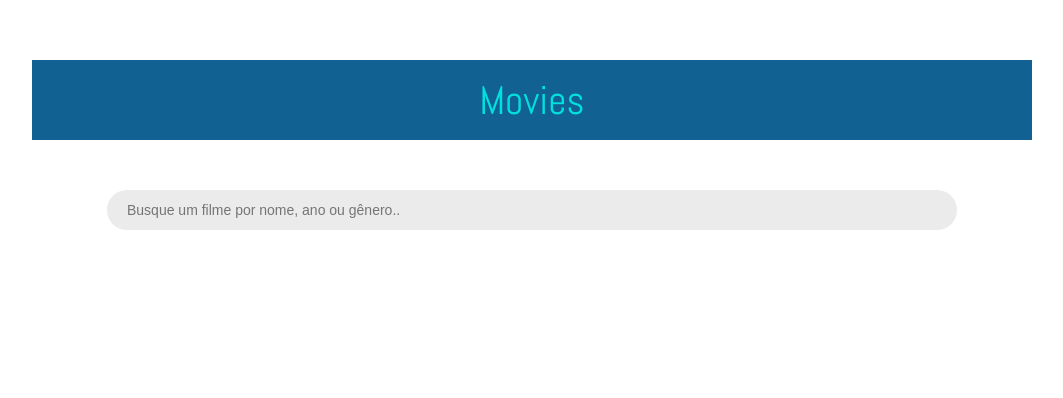
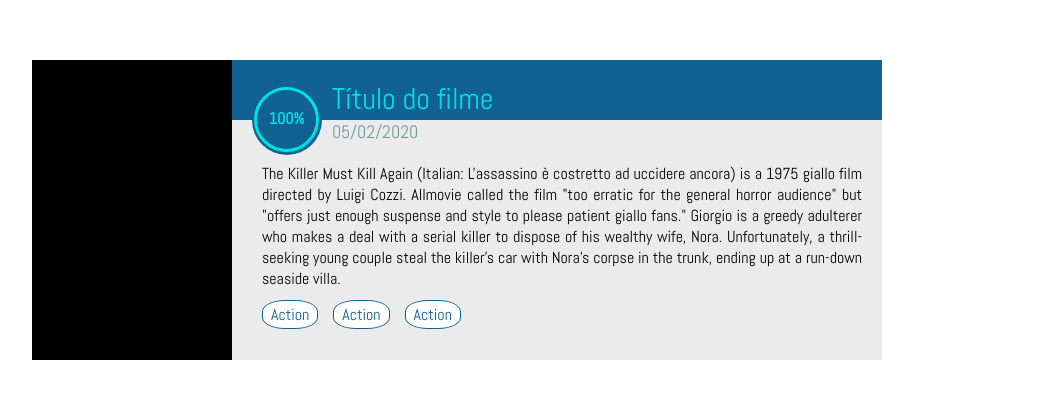
Before and after one commit to rwalber/Movies, a React (Create React App) app in the folder frontend/: page /movie in a window 1280 px wide. Shown: the top 398 px of the page, without its empty margins (108-1171 px from the left). Built offline with nearby package versions, Linux system fonts and the light colour scheme.

Commit message:
frontend
Make CSS viewer movie

```diff
--- a/frontend/package.json
+++ b/frontend/package.json
@@ -6,8 +6,10 @@
     "@testing-library/jest-dom": "^4.2.4",
     "@testing-library/react": "^9.3.2",
     "@testing-library/user-event": "^7.1.2",
+    "axios": "^0.19.2",
     "react": "^16.12.0",
     "react-dom": "^16.12.0",
+    "react-router-dom": "^5.1.2",
     "react-scripts": "3.3.1"
   },
   "scripts": {
--- a/frontend/src/App.css
+++ b/frontend/src/App.css
@@ -17,7 +17,7 @@ body{
   font-size: 14;
 }
 
-.content {
+/* .content {
   margin: 60px auto 0;
   max-width: 1000px;
   width: 100%;
@@ -55,4 +55,4 @@ body{
   background-color: #EBEBEB;
   padding: 20px;
   font-size: 14px;
-}
+} */
--- a/frontend/src/App.js
+++ b/frontend/src/App.js
@@ -1,18 +1,23 @@
 import React from 'react';
 import './App.css';
 
+import Routes from './routes';
+
 function App() {
   return (
-    <div className="content">
+    // <div className="content">
 
-      <div className="movie">
-        <p>Movies</p>
-      </div>
+    //   <div className="movie">
+    //     <p>Movies</p>
+    //   </div>
 
-      <div className="inputSearch">
-        <input type="text" placeholder="Busque um filme por nome, ano ou gênero.." />
-      </div>
+    //   <div className="inputSearch">
+    //     <input type="text" placeholder="Busque um filme por nome, ano ou gênero.." />
+    //   </div>
 
+    // </div>
+    <div>
+      <Routes />
     </div>
   );
 }
--- /dev/null
+++ b/frontend/src/pages/Home/Home.css
@@ -0,0 +1,39 @@
+.content {
+    margin: 60px auto 0;
+    max-width: 1000px;
+    width: 100%;
+    display: flex;
+    flex-direction: column;
+    align-items: center;
+  }
+
+  .content .movie {
+    background-color: #116193;
+    width: 100%;
+    height: 80px;
+    color: #00E1DF;
+    display: flex;
+    flex-direction: column;
+    align-items: center;
+  }
+
+  .content .movie > p {
+    font-size: 40px;
+    padding: 15px;
+  }
+
+  .content .inputSearch{
+    max-width: 850px;
+    width: 100%;
+  }
+
+  .content .inputSearch input{
+    margin-top: 50px;
+    width: 100%;
+    height: 40px;
+    border: solid 0;
+    border-radius: 70px;
+    background-color: #EBEBEB;
+    padding: 20px;
+    font-size: 14px;
+  }
--- /dev/null
+++ b/frontend/src/pages/Home/Home.js
@@ -0,0 +1,20 @@
+import React from 'react';
+import '../Home/Home.css';
+
+export default function Home() {
+    return (
+        <>
+            <div className="content">
+
+                <div className="movie">
+                    <p>Movies</p>
+                </div>
+
+                <div className="inputSearch">
+                    <input type="text" placeholder="Busque um filme por nome, ano ou gênero.." />
+                </div>
+
+            </div>
+        </>
+    )
+}
--- /dev/null
+++ b/frontend/src/pages/Movie/Movie.css
@@ -0,0 +1,94 @@
+.content_movie {
+    margin: 60px auto 0;
+    max-width: 1000px;
+    width: 100%;
+    display: flex;
+    flex-direction: row;
+    align-items: center;
+}
+
+.content_movie .posterImage {
+    width: 200px;
+    height: 300px;
+    background-color: black;
+}
+
+.content_movie .movie {
+    width: 650px;
+    height: 300px;
+    background-color: #EBEBEB;
+}
+
+.content_movie .movie .title {
+    height: 60px;
+    background-color: #116193;
+    color: #00E1DF;
+}
+
+.content_movie .movie .title > p {
+    font-size: 30px;
+    padding: 20px 100px;
+}
+
+.content_movie .movie .overview .moviePremiere{
+    font-size: 18px;
+    padding-left: 100px;
+    color: rgb(113, 158, 157);
+}
+
+.content_movie .movie .overview .overview_text{
+    font-size: 16px;
+    margin-top: 20px;
+    padding-left: 30px;
+    padding-right: 20px;
+    text-align: justify;
+}
+
+.content_movie .movie .rated {
+    background-color: #116193;
+    width: 70px;
+	height: 70px;
+	border-radius: 50%;
+	overflow: hidden;
+	float: left;
+    margin-top: 25px;
+    margin-left: 20px;
+    padding-top: 25px;
+    position: relative;
+}
+
+.content_movie .movie .rated .rated_inner{
+    position: absolute;
+    background-color: #116193;
+    width: 65px;
+	height: 65px;
+	border-radius: 50%;
+    top: 2px;
+    left: 2px;
+    right: 2px;
+    border: solid 3px;
+    border-color: #00E1DF;
+    display: flex;
+    flex-direction: column;
+    align-items: center;
+    padding-top: 18px;
+    color: #00E1DF;
+    font-weight: bold;
+}
+
+.content_movie .movie .overview .category {
+    padding-left: 30px;
+    padding-top: 15px;
+}
+
+.content_movie .movie .overview .category label {
+    margin-right: 15px;
+    padding: 3px;
+    padding-left: 8px;
+    padding-right: 8px;
+    border: solid 1px;
+    border-radius: 40%;
+    border-color: #116193;
+    background-color: #FFF;
+    color: #116193;
+}
--- /dev/null
+++ b/frontend/src/pages/Movie/Movie.js
@@ -0,0 +1,45 @@
+import React from 'react';
+import '../Movie/Movie.css';
+
+export default function Movie() {
+    return (
+        <>
+        <div className="content_movie">
+
+            <div className="posterImage">
+                <h1>poster</h1>
+            </div>
+
+            <div className="movie">
+
+                <div className="rated">
+                    <div className="rated_inner">
+                        <p>100%</p>
+                    </div>
+                </div>
+
+                <div className="title">
+                    <p>Título do filme</p>
+                </div>
+
+                <div className="overview">
+                    <p className="moviePremiere">05/02/2020</p>
+                    <p className="overview_text">
+                        The Killer Must Kill Again (Italian: L'assassino è costretto ad uccidere ancora)
+                        is a 1975 giallo film directed by Luigi Cozzi. Allmovie called the film "too erratic
+                        for the general horror audience" but "offers just enough suspense and style to please
+                        patient giallo fans." Giorgio is a greedy adulterer who makes a deal with a serial
+                        killer to dispose of his wealthy wife, Nora. Unfortunately, a thrill-seeking young
+                        couple steal the killer's car with Nora's corpse in the trunk, ending up at a run-down seaside villa.
+                    </p>
+                    <div className="category">
+                        <label>Action</label>
+                        <label>Action</label>
+                        <label>Action</label>
+                    </div>
+                </div>
+            </div>
+        </div>
+        </>
+    )
+}
--- /dev/null
+++ b/frontend/src/routes.js
@@ -0,0 +1,16 @@
+import React from 'react';
+import { BrowserRouter, Switch, Route } from 'react-router-dom';
+
+import Movie from './pages/Movie/Movie';
+import Home from './pages/Home/Home';
+
+export default function Routes(){
+    return(
+        <BrowserRouter>
+            <Switch>
+                <Route path="/home" component={Home}/>
+                <Route path="/movie" component={Movie}/>
+            </Switch>
+        </BrowserRouter>
+    )
+}
```
Also changed, not shown: frontend/src/pages/Description/Description.js (added, +12 -0 lines), frontend/src/services/api.js (added, +7 -0 lines), frontend/src/pages/description.js (deleted), 1 other file (tests, documents, lock files or other folders).
